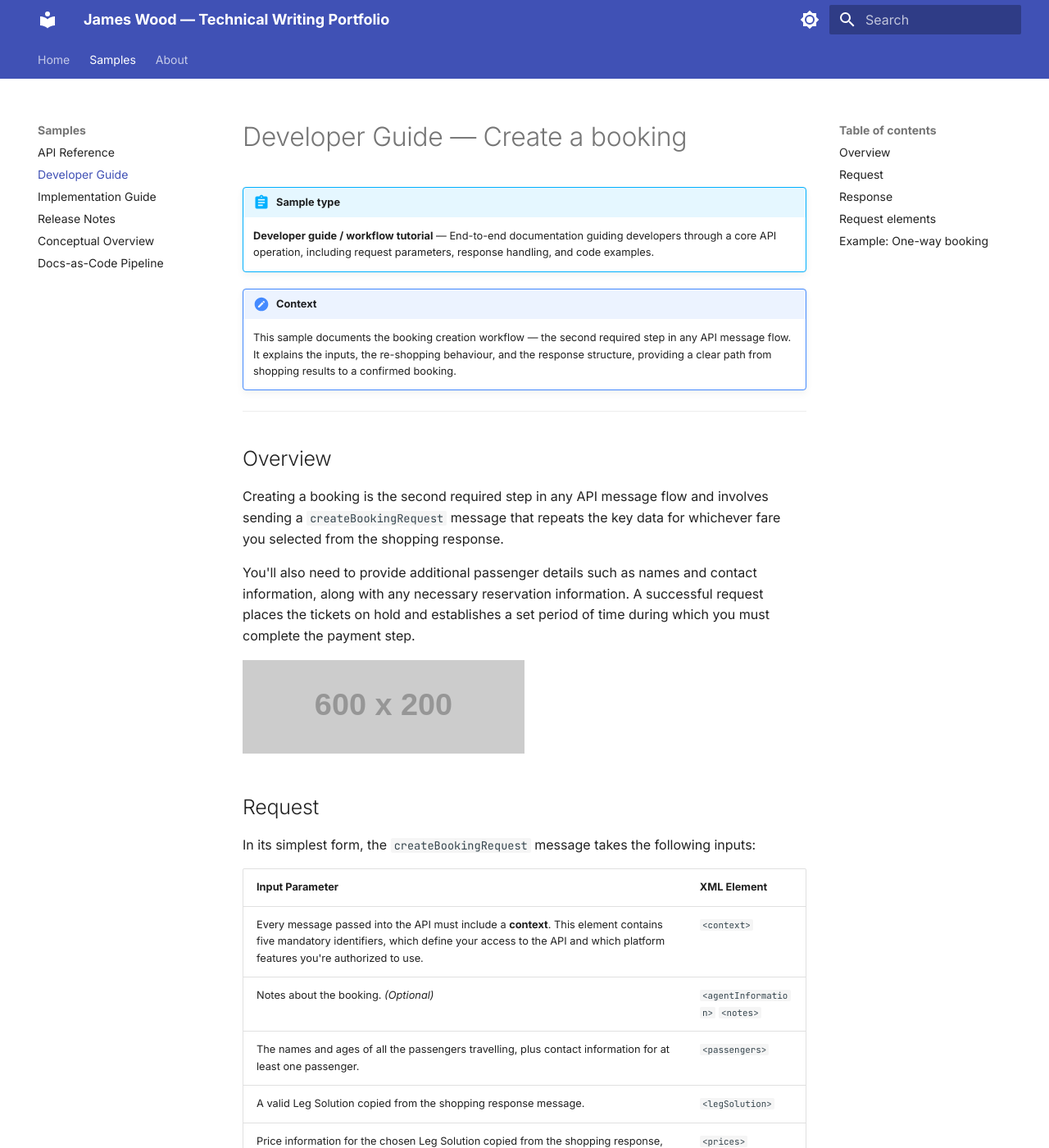
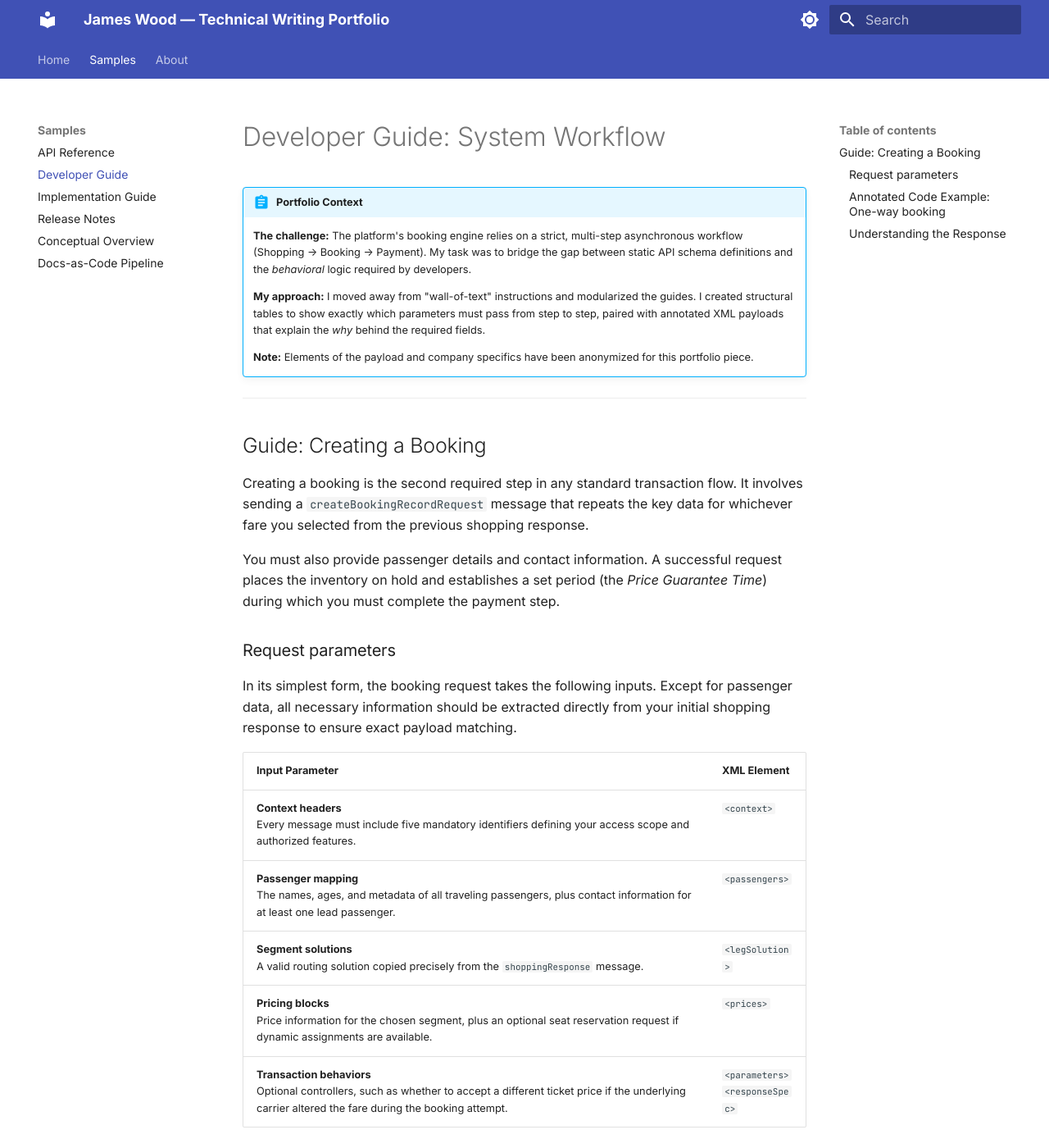
Before and after one commit to jamesdwood/james-wood-portfolio, an MkDocs documentation site: the page built from docs/samples/developer-guide.md, in a window 1280 px wide and 1400 px high. Shown: the whole window at 82% size. Built offline with MkDocs 1.6.1 and Material for MkDocs 9.7.7, drawn with Linux system fonts in a browser that asks for light colours; some of the changed text lies outside the part shown.

Commit message:
Rewrite Developer Guide to true portfolio standard

````diff
--- a/docs/samples/developer-guide.md
+++ b/docs/samples/developer-guide.md
@@ -1,217 +1,82 @@
-# Developer Guide — Create a booking
+# Developer Guide: System Workflow
 
-!!! abstract "Sample type"
-    **Developer guide / workflow tutorial** — End-to-end documentation guiding developers through a core API operation, including request parameters, response handling, and code examples.
+!!! abstract "Portfolio Context"
+    **The challenge:** The platform's booking engine relies on a strict, multi-step asynchronous workflow (Shopping → Booking → Payment). My task was to bridge the gap between static API schema definitions and the *behavioral* logic required by developers.
 
-!!! note "Context"
-    This sample documents the booking creation workflow — the second required step in any API message flow. It explains the inputs, the re-shopping behaviour, and the response structure, providing a clear path from shopping results to a confirmed booking.
+    **My approach:** I moved away from "wall-of-text" instructions and modularized the guides. I created structural tables to show exactly which parameters must pass from step to step, paired with annotated XML payloads that explain the *why* behind the required fields.
+
+    **Note:** Elements of the payload and company specifics have been anonymized for this portfolio piece.
 
 ---
 
-## Overview
+## Guide: Creating a Booking
 
-Creating a booking is the second required step in any API message flow and involves sending a `createBookingRequest` message that repeats the key data for whichever fare you selected from the shopping response.
+Creating a booking is the second required step in any standard transaction flow. It involves sending a `createBookingRecordRequest` message that repeats the key data for whichever fare you selected from the previous shopping response.
 
-You'll also need to provide additional passenger details such as names and contact information, along with any necessary reservation information. A successful request places the tickets on hold and establishes a set period of time during which you must complete the payment step.
+You must also provide passenger details and contact information. A successful request places the inventory on hold and establishes a set period (the *Price Guarantee Time*) during which you must complete the payment step.
 
-![Booking workflow diagram — shopping to booking to payment](https://placehold.co/600x200/eee/999?text=Booking+Workflow+Diagram){width="50%"}
+### Request parameters
 
-## Request
-
-In its simplest form, the `createBookingRequest` message takes the following inputs:
+In its simplest form, the booking request takes the following inputs. Except for passenger data, all necessary information should be extracted directly from your initial shopping response to ensure exact payload matching.
 
 | Input Parameter | XML Element |
 | :-- | :-- |
-| Every message passed into the API must include a **context**. This element contains five mandatory identifiers, which define your access to the API and which platform features you're authorized to use. | `<context>` |
-| Notes about the booking. *(Optional)* | `<agentInformation>` `<notes>` |
-| The names and ages of all the passengers travelling, plus contact information for at least one passenger. | `<passengers>` |
-| A valid Leg Solution copied from the shopping response message. | `<legSolution>` |
-| Price information for the chosen Leg Solution copied from the shopping response, plus an optional reservation request if seat assignments are available. | `<prices>` |
-| Destination and pricing information copied from the travel pass shopping response. *(For Travel Pass bookings only)* | `<travelPassQuery>` |
-| Additional parameters controlling the booking request, such as whether to accept a different ticket price and whether to include the complete Booking Record in the response message. *(Optional)* | `<parameters>` `<responseSpec>` |
+| **Context headers**<br/>Every message must include five mandatory identifiers defining your access scope and authorized features. | `<context>` |
+| **Passenger mapping**<br/>The names, ages, and metadata of all traveling passengers, plus contact information for at least one lead passenger. | `<passengers>` |
+| **Segment solutions**<br/>A valid routing solution copied precisely from the `shoppingResponse` message. | `<legSolution>` |
+| **Pricing blocks**<br/>Price information for the chosen segment, plus an optional seat reservation request if dynamic assignments are available. | `<prices>` |
+| **Transaction behaviors**<br/>Optional controllers, such as whether to accept a different ticket price if the underlying carrier altered the fare during the booking attempt. | `<parameters>`<br>`<responseSpec>` |
 
-Except for the passenger data and seat reservation request, all the necessary information is contained in the shopping response message.
+!!! info "Re-shop validation"
+    When you submit the request, the platform performs an automated background re-shop using the `legSolution` data to ensure the inventory is still physically available and the pricing schema hasn’t changed before locking the hold.
 
-When you submit the `createBookingRequest` message, the platform performs a **re-shop** using the Leg Solution data to make sure the tickets are still available and the pricing hasn't changed.
+### Annotated Code Example: One-way booking
 
-## Response
+In this example, we’ll look at a simple one-way booking request for a single passenger.
 
-The resulting `createBookingResponse` message shows the success/fail status for the booking, assigns a unique **Booking Record locator Id**, and indicates the **hold date/time** after which the booking will be cancelled if not paid and confirmed.
+*Click the `+` icons to read annotations about specific fields.*
 
-The response message can also optionally echo back a complete Booking Record containing:
-
-- Passenger information
-- Travel Segments
-- Ticketable Fares
-- Full payment status and financials
-
----
-
-## Request elements
-
-The request message consists of the following XML elements:
-
-***
-
-> **ns2:createBookingRequest**
-
-A container element for the request. The `createBookingRequest` element has the following attributes:
-
-| Attribute | Description |
-| :-- | :-- |
-| `version` | The schema version. |
-| `dateTime` | The date and time of the request. |
-
-**Example**:
-```xml
-<ns2:createBookingRequest version="2.0" dateTime="2026-03-01T12:00:00">
-```
-
-***
-
-> createBookingRequest
-**context**
-
-A container element for the five identifiers that define your access to the API.
-
-| Element | Description |
-| :-- | :-- |
-| `distributorCode` | Your assigned distributor code. |
-| `pointOfSaleCode` | The country code for the point of sale. |
-| `channelCode` | The sales channel (WEB, MOBILE, AGENT, etc). |
-
-**Example**:
-```xml
-<context>
-  <distributorCode>DEMO</distributorCode>
-  <pointOfSaleCode>GB</pointOfSaleCode>
-  <channelCode>WEB</channelCode>
-</context>
-```
-
-***
-
-> createBookingRequest
-**ns2:passengers**
-
-A container element for all the passengers included in the booking. You must provide at least the passenger name, age, and contact details for the lead passenger.
-
-**Example**:
-```xml
-<ns2:passengers>
-  <ns2:passenger passengerID="PAX_SPEC_0">
-    <ns2:nameFirst>John</ns2:nameFirst>
-    <ns2:nameLast>Smith</ns2:nameLast>
-    <ns2:contactInformation>
-      <ns2:contact>
-        <ns2:contactType>BUSINESS</ns2:contactType>
-        <ns2:contactMedium>PHONE</ns2:contactMedium>
-        <ns2:contactInfo>+44123456789</ns2:contactInfo>
-      </ns2:contact>
-    </ns2:contactInformation>
-  </ns2:passenger>
-</ns2:passengers>
-```
-
-***
-
-> createBookingRequest
-**ns2:legSolution**
-
-A valid Leg Solution copied from the shopping response. This element defines the journey itinerary — origin, destination, departure/arrival times, and travel segments.
-
-!!! warning "Important"
-    The `<legSolution>` element must be copied exactly as returned in the shopping response. If any values are modified, the re-shop will fail and the booking will not be created.
-
-***
-
-> createBookingRequest
-**ns2:prices**
-
-The price information for the chosen Leg Solution, also copied from the shopping response. This element includes fare details, ticket class, and any applicable discounts.
-
-If seat reservations are available and required, include a `<reservationRequest>` element within the price data.
-
-***
-
-> createBookingRequest
-**ns2:parameters**
-
-Optional parameters that control the booking behaviour.
-
-| Element | Description |
-| :-- | :-- |
-| `<acceptPriceChange>` | If set to `true`, the booking will proceed even if the price has changed since the shopping request. If `false` (default), the booking will fail if the price differs. |
-| `<holdDurationMinutes>` | Overrides the default hold duration. Not supported by all Supply Channels. |
-
-**Example**:
-```xml
-<ns2:parameters>
-  <ns2:acceptPriceChange>false</ns2:acceptPriceChange>
-</ns2:parameters>
-```
-
-***
-
-> createBookingRequest
-**ns2:responseSpec**
-
-Controls what data is returned in the response message.
-
-| Element | Description |
-| :-- | :-- |
-| `<returnReservationDetails>` | Set to `true` to return the full Booking Record in the response. |
-
-**Example**:
-```xml
-<ns2:responseSpec>
-  <ns2:returnReservationDetails>true</ns2:returnReservationDetails>
-</ns2:responseSpec>
-```
-
----
-
-## Example: One-way booking
-
-The following example shows a simple one-way booking request for a single adult passenger.
-
-```xml
+```xml title="createBookingRecordRequest.xml"
 <soapenv:Envelope xmlns:soapenv="http://schemas.xmlsoap.org/soap/envelope/"
-  xmlns:book="http://example.com/ws/booking"
-  xmlns:com="http://example.com/ws/commontypes">
+  xmlns:book="http://platform.net/ws/booking"
+  xmlns="http://platform.net/ws/commontypes">
   <soapenv:Header/>
   <soapenv:Body>
-    <book:createBookingRequest version="2.0">
-      <com:context>
-        <com:distributorCode>DEMO</com:distributorCode>
-        <com:pointOfSaleCode>GB</com:pointOfSaleCode>
-        <com:channelCode>WEB</com:channelCode>
-      </com:context>
-      <book:passengers>
+    <book:createBookingRecordRequest> <!-- (1)! -->
+      <context>
+        <distributorCode>DEMO</distributorCode>
+        <pointOfSaleCode>US</pointOfSaleCode>
+        <channelCode>CON</channelCode>
+      </context>
+      <book:passengers> <!-- (2)! -->
         <book:passenger passengerID="PAX_SPEC_0">
-          <book:nameFirst>John</book:nameFirst>
-          <book:nameLast>Smith</book:nameLast>
-          <book:dob>1985-06-15</book:dob>
-          <book:contactInformation>
-            <book:contact>
-              <book:contactType>BUSINESS</book:contactType>
-              <book:contactMedium>EMAIL</book:contactMedium>
-              <book:contactInfo>john.smith@example.com</book:contactInfo>
-            </book:contact>
-          </book:contactInformation>
+          <nameFirst>Jane</nameFirst>
+          <nameLast>Smith</nameLast>
+          <contactInformation> <!-- (3)! -->
+            <contact>
+              <contactType>BUSINESS</contactType>
+              <emailAddress>jane.smith@example.com</emailAddress>
+            </contact>
+          </contactInformation>
         </book:passenger>
       </book:passengers>
-      <!-- legSolution and prices copied from shopping response -->
-      <book:legSolution legSolutionID="LS_1_0">
-        <!-- ... -->
+      <book:legSolution> <!-- (4)! -->
+        <!-- Omitted for brevity: Exact copy of legSolution from Shopping -->
       </book:legSolution>
-      <book:prices>
-        <!-- ... -->
-      </book:prices>
-      <book:responseSpec>
-        <book:returnReservationDetails>true</book:returnReservationDetails>
-      </book:responseSpec>
-    </book:createBookingRequest>
+    </book:createBookingRecordRequest>
   </soapenv:Body>
 </soapenv:Envelope>
 ```
+
+1.  **Required wrapper**: This initiates the hold on the inventory.
+2.  **Passenger mapping**: The ID (`PAX_SPEC_0`) must be referenced later in the pricing blocks so the system knows which passenger owns which ticket.
+3.  **Carrier mandates**: Some connected carriers strictly refuse the booking if the `<emailAddress>` block fails regex validation.
+4.  **State persistence**: The leg solution represents the exact hashed train/bus segment returned during the shopping phase.
+
+### Understanding the Response
+
+The resulting `createBookingRecordResponse` message returns three critical states for your application logic:
+
+1. **Success/Fail status**: Indicates if the carrier accepted the hold.
+2. **Locator ID**: A unique UUID used to identify the reservation in all subsequent payment/refund calls.
+3. **Hold Expiry**: The `holdDateTime` attribute after which the booking will be automatically cancelled.
````
